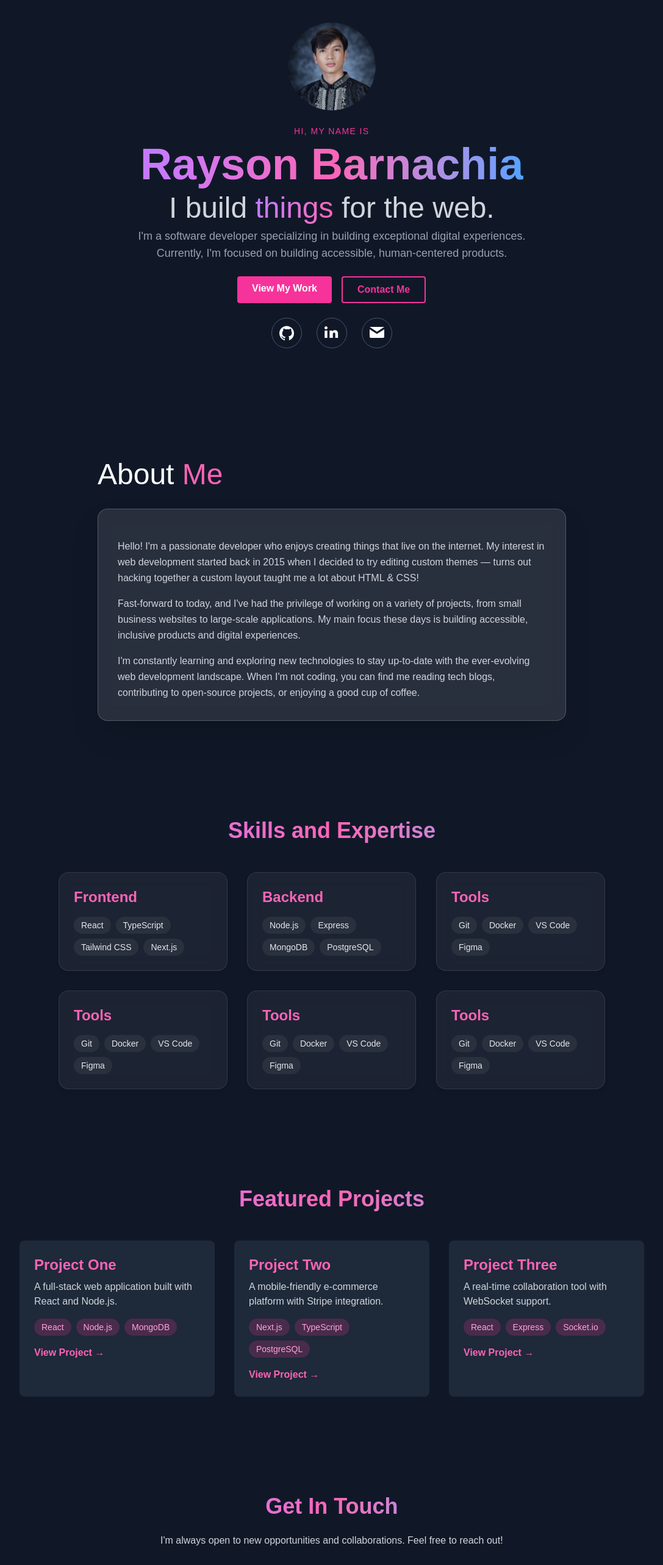
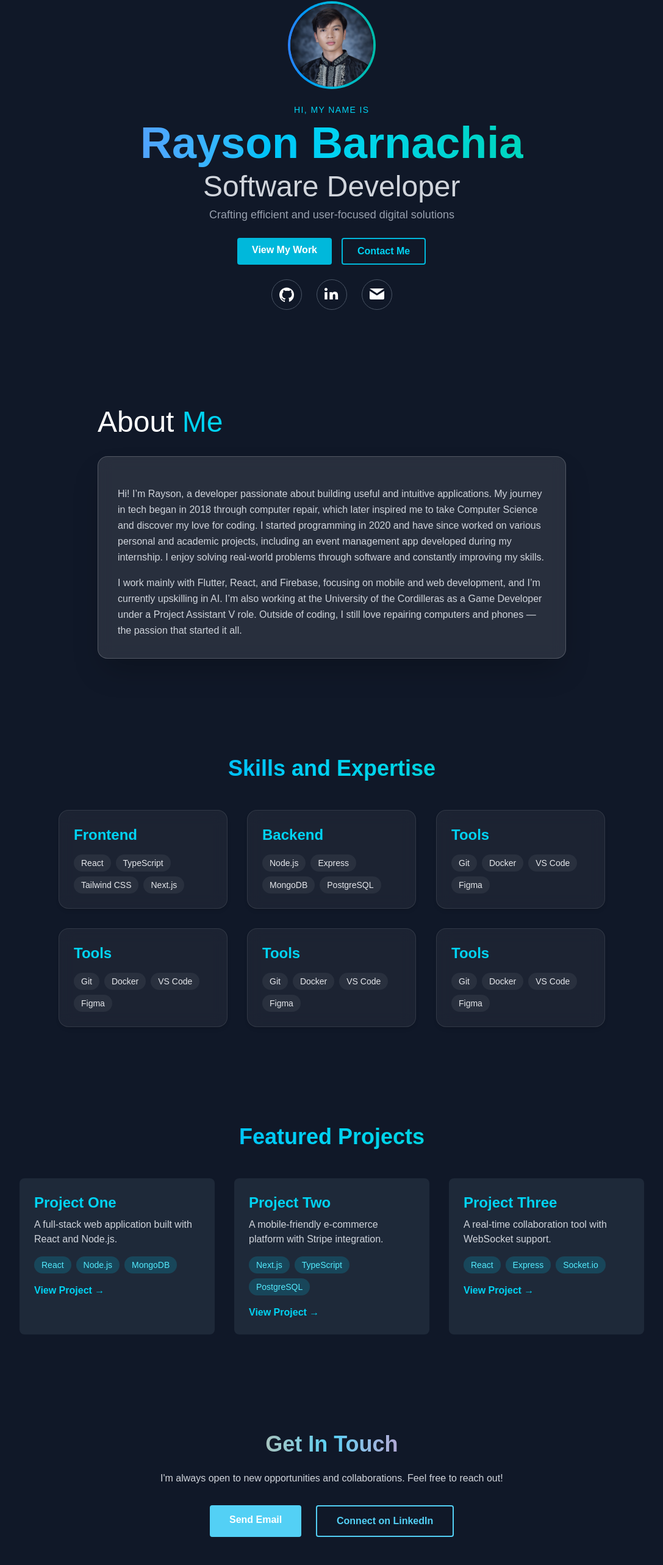
Before and after one commit to hadidi404/PortfolioWebsite, a Next.js app: page / in a window 1280 px wide. Shown: the part 126-2692 px from the top of the page at 61% size, without its empty margins (96-1183 px from the left). Built offline with nearby package versions, Linux system fonts and the light colour scheme.

Commit message:
Update hero section and about me content

```diff
--- a/app/components/About/About.tsx
+++ b/app/components/About/About.tsx
@@ -8,11 +8,9 @@ const About: React.FC = () => {
   const register = useRevealGroup({ threshold: 0.15 });
 
   const paragraphs = [
-    `Hello! I'm a passionate developer who enjoys creating things that live on the internet. My interest in web development started back in 2015 when I decided to try editing custom themes — turns out hacking together a custom layout taught me a lot about HTML & CSS!`,
-    `Fast-forward to today, and I've had the privilege of working on a variety of projects, from small business websites to large-scale applications. My main focus these days is building accessible, inclusive products and digital experiences.`,
-    `I'm constantly learning and exploring new technologies to stay up-to-date with the ever-evolving web development landscape. When I'm not coding, you can find me reading tech blogs, contributing to open-source projects, or enjoying a good cup of coffee.`,
+    'Hi! I’m Rayson, a developer passionate about building useful and intuitive applications. My journey in tech began in 2018 through computer repair, which later inspired me to take Computer Science and discover my love for coding. I started programming in 2020 and have since worked on various personal and academic projects, including an event management app developed during my internship. I enjoy solving real-world problems through software and constantly improving my skills.',
+    'I work mainly with Flutter, React, and Firebase, focusing on mobile and web development, and I’m currently upskilling in AI. I’m also working at the University of the Cordilleras as a Game Developer under a Project Assistant V role. Outside of coding, I still love repairing computers and phones — the passion that started it all.'
   ];
-
   return (
     <section
       id="about"
@@ -20,7 +18,7 @@ const About: React.FC = () => {
     >
       <div className="max-w-3xl mx-auto text-left">
         <Reveal as="h2" i={0} register={register} className="text-4xl md:text-5xl mb-8">
-          About <span className="text-pink-400">Me</span>
+          About <span className="text-cyan-400">Me</span>
         </Reveal>
 
         {/* Card is now a reveal target so it animates as a whole; set --i so it's between heading (0) and paragraphs */}
--- a/app/components/Contact/Contact.tsx
+++ b/app/components/Contact/Contact.tsx
@@ -12,7 +12,7 @@ const Contact: React.FC = () => {
       className="py-20 flex flex-col items-center justify-center bg-gray-900 text-white px-4"
     >
       <div className="max-w-2xl mx-auto text-center">
-        <h2 ref={register as any} className="text-4xl font-bold mb-6 bg-linear-to-r from-purple-400 via-pink-400 to-blue-400 bg-clip-text text-transparent reveal" style={{ ['--i' as any]: 0 }}>
+        <h2 ref={register as any} className="text-4xl font-bold mb-6 bg-linear-to-r from-[#f5a353] via-[#53d0f5] to-[#f553a3] bg-clip-text text-transparent reveal" style={{ ['--i' as any]: 0 }}>
           Get In Touch
         </h2>
 
@@ -24,7 +24,7 @@ const Contact: React.FC = () => {
           <a
             ref={register as any}
             href="mailto:raysonbarnachia@gmail.com"
-            className="bg-pink-500 hover:bg-pink-600 text-white font-semibold py-3 px-8 rounded transition reveal"
+            className="bg-[#53d0f5] hover:bg-[#3ab8dd] text-white font-semibold py-3 px-8 rounded transition reveal"
             style={{ ['--i' as any]: 2 }}
           >
             Send Email
@@ -34,7 +34,7 @@ const Contact: React.FC = () => {
             href="https://linkedin.com/in/rayson-barnachia-039464256"
             target="_blank"
             rel="noopener noreferrer"
-            className="border-2 border-pink-500 text-pink-500 hover:bg-pink-500 hover:text-white font-semibold py-3 px-8 rounded transition reveal"
+            className="border-2 border-[#53d0f5] text-[#53d0f5] hover:bg-[#53d0f5] hover:text-white font-semibold py-3 px-8 rounded transition reveal"
             style={{ ['--i' as any]: 3 }}
           >
             Connect on LinkedIn
--- a/app/components/HeroSection/HeroSection.tsx
+++ b/app/components/HeroSection/HeroSection.tsx
@@ -12,43 +12,43 @@ const HeroSection: React.FC = () => {
       {/* Hero Section */}
       <section
         id="home"
-        className="min-h-screen pt-15 flex items-center justify-center text-center bg-gray-900 text-white px-4"
+        className="py-20 pt-32 flex items-center justify-center text-center bg-gray-900 text-white px-4"
       >
         {/* single wrapper so the whole block is centered vertically as one unit */}
         <div className="flex flex-col items-center justify-center space-y-6">
           <div
             ref={register as any}
-            className="w-36 h-36 rounded-full overflow-hidden  reveal"
+            className="relative w-36 h-36 reveal"
             style={{ ['--i' as any]: 0 }}
           >
-            <img
-              src={profileImage.src}
-              alt="Profile"
-              className="w-full h-full object-top object-cover scale-110"
-            />
+            {/* Animated gradient border */}
+            <div className="absolute inset-0 rounded-full bg-gradient-to-r from-blue-500 via-cyan-500 to-teal-500 animate-spin-slow p-1">
+              <div className="w-full h-full rounded-full overflow-hidden bg-gray-900">
+                <img
+                  src={profileImage.src}
+                  alt="Profile"
+                  className="w-full h-full object-top object-cover scale-110"
+                />
+              </div>
+            </div>
           </div>
 
           {/* Uniform vertical spacing between name, line and paragraph */}
           <div className="flex flex-col items-center space-y-2">
-            <h1 ref={register} className="text-sm uppercase tracking-widest text-pink-500 reveal" style={{ ['--i' as any]: 1 }}>
+            <h1 ref={register} className="text-sm uppercase tracking-widest text-cyan-400 reveal" style={{ ['--i' as any]: 1 }}>
               Hi, my name is
             </h1>
 
-            <h2 ref={register} className="text-5xl md:text-7xl font-bold bg-linear-to-r from-purple-400 via-pink-400 to-blue-400 bg-clip-text text-transparent animate-gradient pb-1 reveal" style={{ ['--i' as any]: 2 }}>
+            <h2 ref={register} className="text-5xl md:text-7xl font-bold bg-linear-to-r from-blue-400 via-cyan-400 to-teal-400 bg-clip-text text-transparent animate-gradient pb-1 reveal" style={{ ['--i' as any]: 2 }}>
               Rayson Barnachia
             </h2>
 
             <h3 ref={register} className="text-3xl md:text-5xl text-gray-300 reveal" style={{ ['--i' as any]: 3 }}>
-              I build{' '}
-              <span className="bg-linear-to-r from-purple-400 to-pink-400 bg-clip-text text-transparent">
-                things
-              </span>{' '}
-              for the web.
+              Software Developer
             </h3>
 
             <p ref={register} className="text-gray-400 max-w-2xl text-lg reveal" style={{ ['--i' as any]: 4 }}>
-              I'm a software developer specializing in building exceptional digital experiences.
-              Currently, I'm focused on building accessible, human-centered products.
+             Crafting efficient and user-focused digital solutions
             </p>
           </div>
 
@@ -56,7 +56,7 @@ const HeroSection: React.FC = () => {
             <a
               ref={register}
               href="#projects"
-              className="bg-pink-500 hover:bg-pink-600 text-white font-semibold py-2 px-6 rounded shadow transition reveal"
+              className="bg-cyan-500 hover:bg-cyan-600 text-white font-semibold py-2 px-6 rounded shadow transition reveal"
               style={{ ['--i' as any]: 5 }}
             >
               View My Work
@@ -64,7 +64,7 @@ const HeroSection: React.FC = () => {
             <a
               ref={register}
               href="#contact"
-              className="border-2 border-pink-500 text-pink-500 hover:bg-pink-500 hover:text-white font-semibold py-2 px-6 rounded transition reveal"
+              className="border-2 border-cyan-500 text-cyan-400 hover:bg-cyan-500 hover:text-white font-semibold py-2 px-6 rounded transition reveal"
               style={{ ['--i' as any]: 6 }}
             >
               Contact Me
--- a/app/components/Projects/Project.tsx
+++ b/app/components/Projects/Project.tsx
@@ -32,7 +32,7 @@ const Projects: React.FC = () => {
       className="py-20 flex flex-col items-center justify-center bg-gray-900 text-white px-4"
     >
       <div className="max-w-5xl mx-auto w-full">
-        <h2 ref={register as any} className="text-4xl font-bold mb-12 text-center bg-linear-to-r from-purple-400 via-pink-400 to-blue-400 bg-clip-text text-transparent reveal" style={{ ['--i' as any]: 0 }}>
+        <h2 ref={register as any} className="text-4xl font-bold mb-12 text-center bg-linear-to-r from-blue-400 via-cyan-400 to-teal-400 bg-clip-text text-transparent reveal" style={{ ['--i' as any]: 0 }}>
           Featured Projects
         </h2>
 
@@ -41,10 +41,10 @@ const Projects: React.FC = () => {
             <div
               key={project.title}
               ref={register as any}
-              className="p-6 bg-gray-800 rounded-lg hover:shadow-lg hover:shadow-pink-500/50 transition reveal"
+              className="p-6 bg-gray-800 rounded-lg hover:shadow-lg hover:shadow-cyan-500/50 transition reveal"
               style={{ ['--i' as any]: idx + 1 }}
             >
-              <h3 className="text-2xl font-semibold mb-2 text-pink-400">
+              <h3 className="text-2xl font-semibold mb-2 text-cyan-400">
                 {project.title}
               </h3>
               <p className="text-gray-300 mb-4">{project.description}</p>
@@ -52,7 +52,7 @@ const Projects: React.FC = () => {
                 {project.tech.map((tech) => (
                   <span
                     key={tech}
-                    className="px-3 py-1 text-sm bg-pink-500/20 text-pink-300 rounded-full"
+                    className="px-3 py-1 text-sm bg-cyan-500/20 text-cyan-300 rounded-full"
                   >
                     {tech}
                   </span>
@@ -60,7 +60,7 @@ const Projects: React.FC = () => {
               </div>
               <a
                 href={project.link}
-                className="text-pink-400 hover:text-pink-300 font-semibold transition"
+                className="text-cyan-400 hover:text-cyan-300 font-semibold transition"
               >
                 View Project →
               </a>
--- a/app/components/Skills/Skills.tsx
+++ b/app/components/Skills/Skills.tsx
@@ -20,7 +20,7 @@ const Skills: React.FC = () => {
       className="py-20 flex flex-col items-center justify-center bg-gray-900 text-white px-4"
     >
       <div className="max-w-4xl mx-auto w-full">
-        <h2 ref={register as any} className="text-4xl font-bold mb-12 text-center bg-linear-to-r from-purple-400 via-pink-400 to-blue-400 bg-clip-text text-transparent reveal" style={{ ['--i' as any]: 0 }}>
+        <h2 ref={register as any} className="text-4xl font-bold mb-12 text-center bg-linear-to-r from-blue-400 via-cyan-400 to-teal-400 bg-clip-text text-transparent reveal" style={{ ['--i' as any]: 0 }}>
           Skills and Expertise
         </h2>
 
@@ -29,10 +29,10 @@ const Skills: React.FC = () => {
             <article
               key={`${skillGroup.category}-${idx}`}
               ref={register as any}
-              className="reveal p-6 rounded-2xl bg-white/5 backdrop-blur-md border border-white/10 shadow-md hover:shadow-pink-500/20 transition-transform transform hover:-translate-y-1"
+              className="reveal p-6 rounded-2xl bg-white/5 backdrop-blur-md border border-white/10 shadow-md hover:shadow-cyan-500/20 transition-transform transform hover:-translate-y-1"
               style={{ ['--i' as any]: idx + 1 }}
             >
-              <h3 id={`skills-${idx}`} className="text-2xl font-semibold mb-4 text-pink-400">
+              <h3 id={`skills-${idx}`} className="text-2xl font-semibold mb-4 text-cyan-400">
                 {skillGroup.category}
               </h3>
 
```
